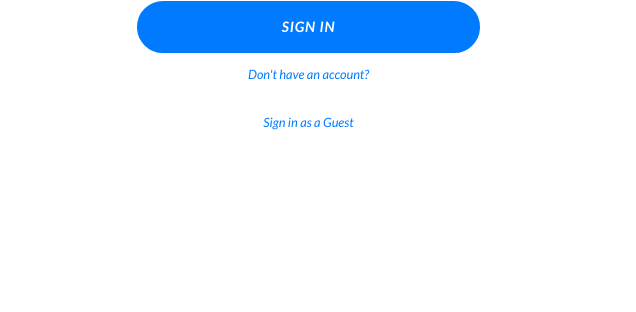
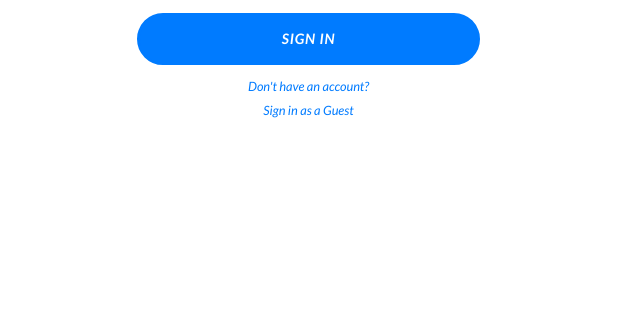
Before and after one commit to Adilet7894/smart, a plain HTML site: page index.html in a window 1280 px wide. Shown: the part 3019-3331 px from the top of the page, 644-1280 px from the left. Drawn offline with Linux system fonts and the light colour scheme.

Commit message:
Update index.html

```diff
--- a/index.html
+++ b/index.html
@@ -521,7 +521,7 @@
                 <div class="text-center">
                     <a class="small" href="registration.html">Don't have an account?</a></div>
                  <div class="text-center">
-                     <br><a class="small" href="control.html">Sign in as a Guest</a></div>
+                     <a class="small" href="control.html">Sign in as a Guest</a></div>
               </form>
             </div>
           </div>
```
